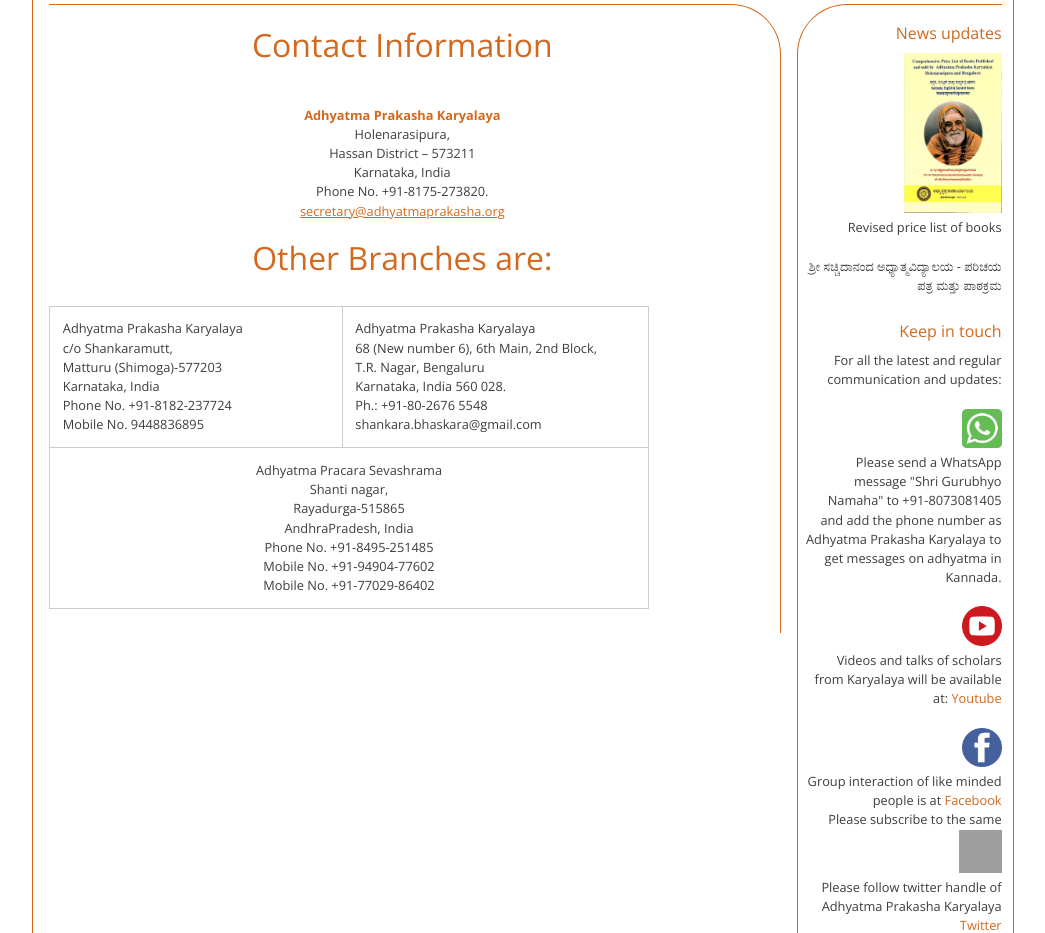
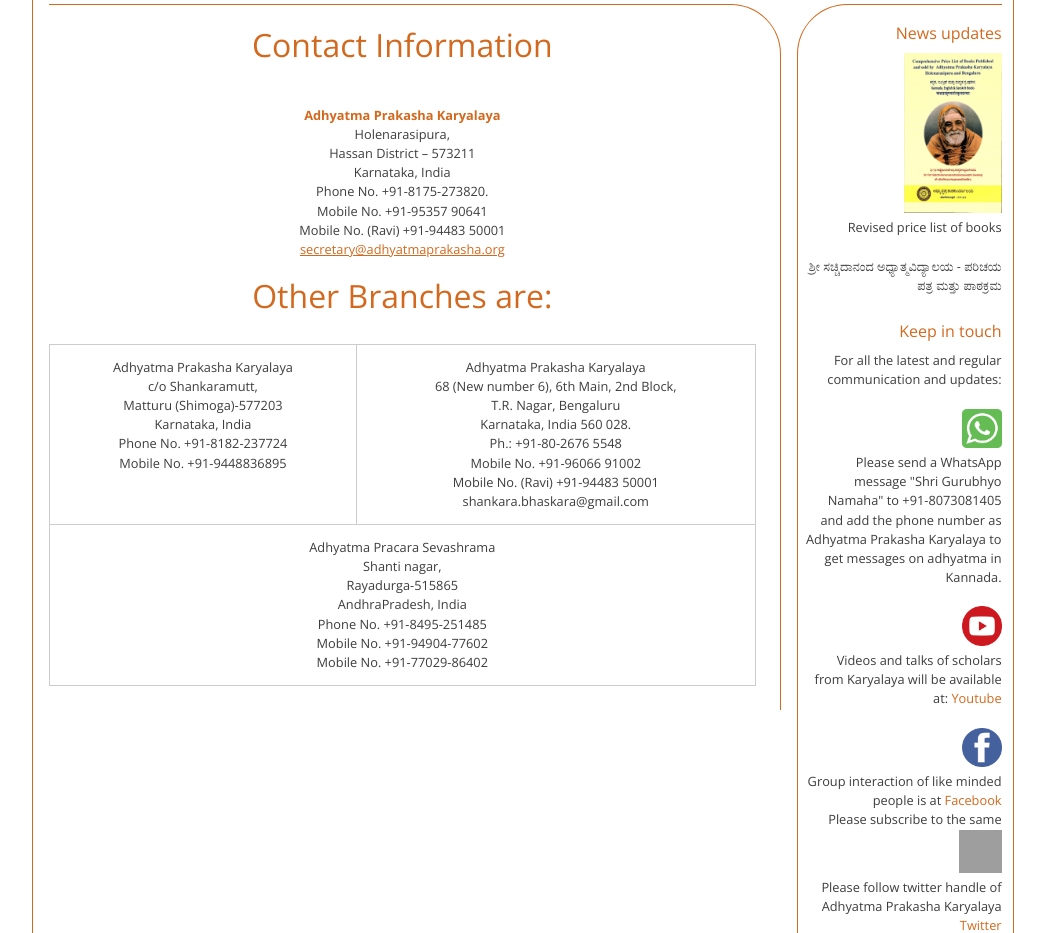
Before and after one commit to SrirangaDigital/Adhyatmaprakasha, a PHP site: page /php/contact.php in a window 1280 px wide. Shown: the part 162-1095 px from the top of the page, without its empty margins (117-1162 px from the left). Run offline with PHP 8.4, Linux system fonts and the light colour scheme; the visitor is signed in with stand-in values (Sample User, id 1); data comes from the database, SQL or seed files in the repository; data that the repository does not hold is empty; grey boxes are pictures that could not be loaded.

Commit message:
updated contact and about with new details

```diff
--- a/inc/include_header.php
+++ b/inc/include_header.php
@@ -13,7 +13,7 @@ session_start();
 	<title>Adhyatma Prakash Karyalaya</title>
 	<link href='http://fonts.googleapis.com/css?family=Open+Sans:300,400italic,400,600,700' rel='stylesheet' type='text/css'>
 	<link href="<?php echo $base_url; ?>php/style/reset.css" media="screen" rel="stylesheet" type="text/css" />
-	<link href="<?php echo $base_url; ?>php/style/style.css" media="screen" rel="stylesheet" type="text/css" />
+	<link href="<?php echo $base_url; ?>php/style/style.css?v=1.1" media="screen" rel="stylesheet" type="text/css" />
 </head>
 
 <body>
--- a/php/about.php
+++ b/php/about.php
@@ -12,7 +12,7 @@
 					<li>Sri Srinath</li>
 					<li>Sri B. V. Vinay</li>
 					<li>Sri T. S. Ravichandra</li>
-					<li>Dr Manjushri Hegde</li>
+					<li>Smt Dr. Manjushri Hegde</li>
 				</ul>
 			</div>
 			<div class="list">
--- a/php/contact.php
+++ b/php/contact.php
@@ -12,13 +12,15 @@
                             Hassan District &ndash; 573211<br />
                             Karnataka, India<br />
                             Phone No. +91-8175-273820.<br />
+                            Mobile No. +91-95357 90641<br />
+                            Mobile No. (Ravi) +91-94483 50001<br />
                             <span class="emph"><a href="mailto:secretary@adhyatmaprakasha.org">secretary@adhyatmaprakasha.org</a></span><br />
                         </td>
                     </tr>
                 </table>
 			</div>
 			<div class="title">Other Branches are:</div>
-			<div>
+			<div style="text-align: center;">
                 <table class="pubtbl_contact">
                     <tr>
                         <td>
@@ -27,7 +29,7 @@
                             Matturu (Shimoga)-577203<br />
                             Karnataka, India<br />
                             Phone No. +91-8182-237724<br />
-                            Mobile No. 9448836895<br />
+                            Mobile No. +91-9448836895<br />
                         </td>
                         <td>
                             Adhyatma Prakasha Karyalaya<br />
@@ -35,6 +37,8 @@
                             T.R. Nagar, Bengaluru<br />
                             Karnataka, India 560 028.<br />
                             Ph.: +91-80-2676 5548  <br />
+                            Mobile No. +91-96066 91002<br />
+                            Mobile No. (Ravi) +91-94483 50001<br />
                             shankara.bhaskara@gmail.com
                         </td>
                     </tr>
--- a/php/style/style.css
+++ b/php/style/style.css
@@ -412,12 +412,12 @@ html, body {
 	font-size:1em;
 }
 .pubtbl_contact{
-	width:600px;
+	text-align: center;
 	font-size:0.8em;
+	width: 100%;
 }
 .pubtbl_contact td{
 	vertical-align:top;
-	width:300px;
 	padding:1em;
 	border:1px solid #CCCCCC;
 }
```
